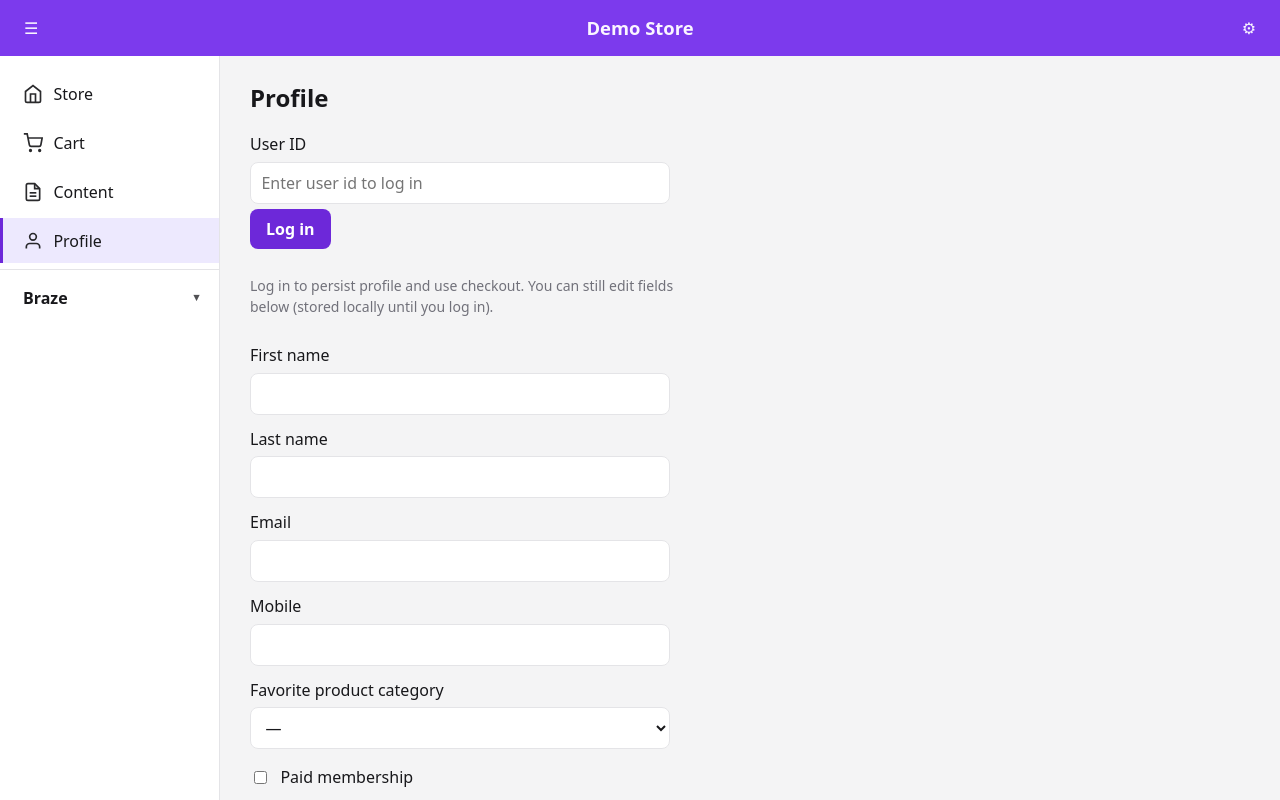
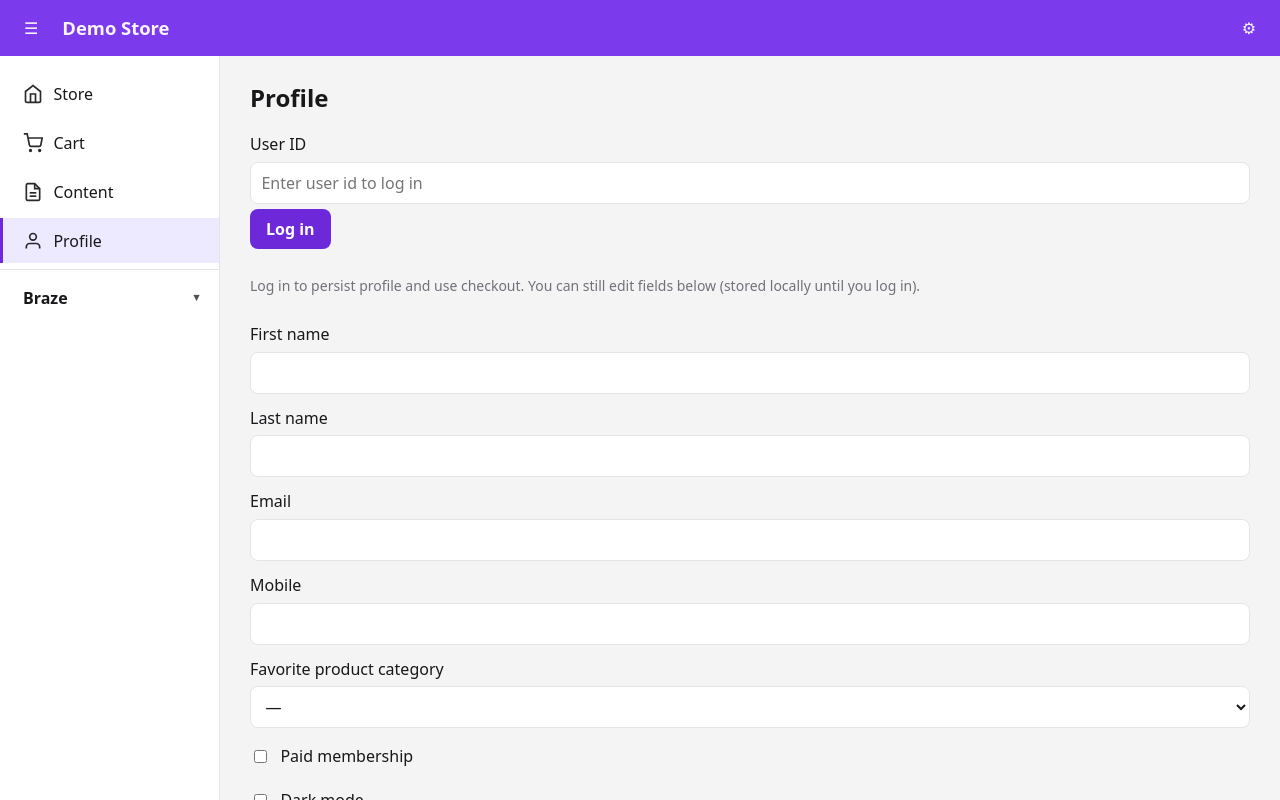
Before and after one commit to phil-gith-ub/Demo_Web_Store, a React (Vite) app: page /profile in a window 1280 px wide. Built offline with nearby package versions, Linux system fonts and the light colour scheme.

Commit message:
feat: implement vite-plugin-singlefile for build and update TopBanner layout and responsive styling

```diff
--- a/package.json
+++ b/package.json
@@ -21,6 +21,7 @@
     "@types/react-dom": "^18.3.5",
     "@vitejs/plugin-react": "^4.3.4",
     "typescript": "~5.7.2",
-    "vite": "^6.0.0"
+    "vite": "^6.0.0",
+    "vite-plugin-singlefile": "^2.3.3"
   }
 }
--- a/src/components/TopBanner.tsx
+++ b/src/components/TopBanner.tsx
@@ -5,6 +5,7 @@ export function TopBanner() {
 
   return (
     <header className="app-header">
+      <div className="app-header-nav">
         <button
           type="button"
           className="icon-btn"
@@ -14,6 +15,7 @@ export function TopBanner() {
         >
           ☰
         </button>
+      </div>
       <h1>Demo Store</h1>
       <div className="app-header-actions">
         <button
--- a/src/index.css
+++ b/src/index.css
@@ -129,11 +129,17 @@ textarea {
   font-size: 1.15rem;
   font-weight: 700;
   flex: 1;
-  text-align: center;
-}
-
+  text-align: left;
+}
+
+.app-header-nav, .app-header-actions {
+  display: flex;
+}
+.app-header-nav {
+  justify-content: flex-start;
+}
 .app-header-actions {
-  display: flex;
+  justify-content: flex-end;
   gap: 0.25rem;
 }
 
@@ -554,7 +560,6 @@ textarea {
 }
 
 .cart-banner-wrap {
-  max-width: 50%;
   width: 100%;
 }
 
@@ -672,7 +677,6 @@ textarea {
   display: flex;
   flex-direction: column;
   gap: 0.35rem;
-  max-width: 420px;
 }
 
 .form-row--checkbox {
@@ -1314,7 +1318,6 @@ textarea {
 }
 
 .content-page {
-  max-width: 50%;
   width: 100%;
 }
 
@@ -1479,7 +1482,7 @@ textarea {
 }
 
 .profile-stack {
-  max-width: 440px;
+  width: 100%;
 }
 
 input.profile-user-id--locked {
--- a/vite.config.static-html.ts
+++ b/vite.config.static-html.ts
@@ -9,11 +9,12 @@
  */
 import { defineConfig, loadEnv } from "vite";
 import react from "@vitejs/plugin-react";
+import { viteSingleFile } from "vite-plugin-singlefile";
 
 export default defineConfig(({ mode }) => {
   loadEnv(mode, process.cwd(), "");
   return {
-    plugins: [react()],
+    plugins: [react(), viteSingleFile()],
     base: "./",
     build: {
       outDir: "static-html-site",
```
Also changed, not shown: 1 other file (tests, documents, lock files or other folders). Lines whose indentation alone changed are shown as unchanged.
